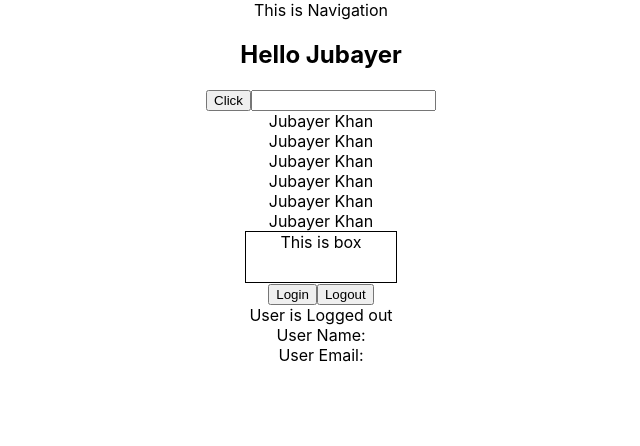
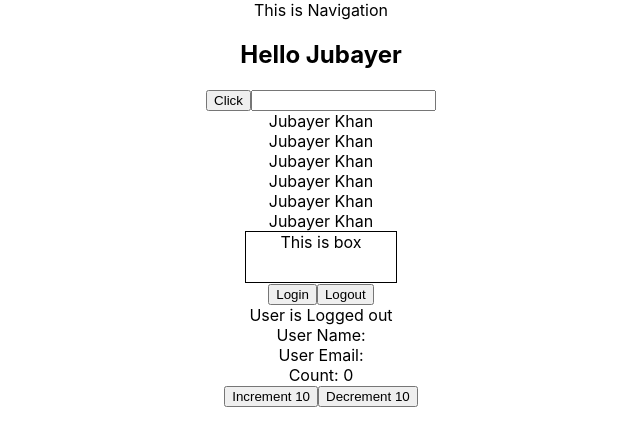
Before and after one commit to jakdev047/reactTypescript, a React (Create React App) app: page / in a window 1280 px wide. Shown: the top 446 px of the page, without its empty margins (319-959 px from the left). Built offline with nearby package versions, Linux system fonts and the light colour scheme.

Commit message:
use reducer

```diff
--- a/src/App.tsx
+++ b/src/App.tsx
@@ -10,6 +10,7 @@ import TopNavigation from "./layout/TopNavigation";
 import Input from "./components/Input";
 import Box from "./components/Box";
 import LoggedIn from "./components/LoggedIn";
+import Counter from "./components/Counter";
 
 function App() {
   const personName = {
@@ -44,6 +45,7 @@ function App() {
         }}
       />
       <LoggedIn />
+      <Counter />
     </div>
   );
 }
--- /dev/null
+++ b/src/components/Counter.tsx
@@ -0,0 +1,50 @@
+import React, { useReducer } from "react";
+import { CounterAction, CounterState } from "../type";
+
+const initialState = {
+  count: 0,
+};
+
+function reducer(state: CounterState, action: CounterAction) {
+  switch (action.type) {
+    case "increment":
+      return {
+        ...state,
+        count: state.count + action.payload,
+      };
+
+    case "decrement":
+      return {
+        ...state,
+        count: state.count - action.payload,
+      };
+
+    default:
+      return state;
+  }
+}
+
+export default function Counter() {
+  const [state, dispatch] = useReducer(reducer, initialState);
+  return (
+    <>
+      <div>Count: {state?.count}</div>
+      <div>
+        <button
+          onClick={() => {
+            dispatch({ type: "increment", payload: 10 });
+          }}
+        >
+          Increment 10
+        </button>
+        <button
+          onClick={() => {
+            dispatch({ type: "decrement", payload: 10 });
+          }}
+        >
+          Decrement 10
+        </button>
+      </div>
+    </>
+  );
+}
```
Also changed, not shown: src/type/index.tsx (+8 -0 lines).
